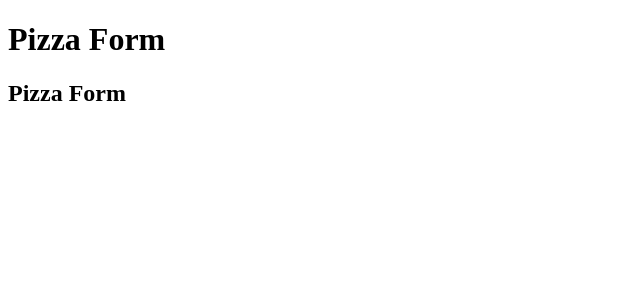
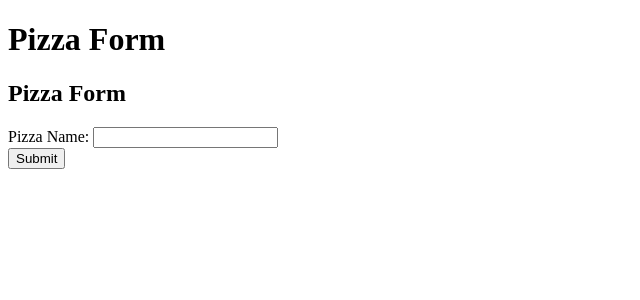
Before and after one commit to JLuppes/PizzaForm, a Flask app: page /pizza in a window 1280 px wide. Shown: the part 68-368 px from the top of the page, without its empty margins (0-640 px from the left). Run offline with Flask 3, Linux system fonts and the light colour scheme.

Commit message:
Add pizza form and success page with route

```diff
--- a/app.py
+++ b/app.py
@@ -1,4 +1,4 @@
-from flask import Flask, render_template
+from flask import Flask, render_template, request
 
 app = Flask(__name__)
 
@@ -7,6 +7,14 @@ def home():
     return render_template('index.html')
 
 
-@app.route('/pizza')
+@app.route('/pizza', methods=["GET", "POST"])
 def pizzaFormPage():
+
+    if request.method == "POST":
+
+        formPizzaName = request.form.get('pizzaName')
+
+
+        return render_template('pizzaSuccess.html', pizzaName=formPizzaName)
+
     return render_template('pizzaForm.html')
--- a/templates/pizzaForm.html
+++ b/templates/pizzaForm.html
@@ -1,6 +1,12 @@
-{% extends "base.html" %}
+{% extends "base.html" %} {% block content %}
+<h2>Pizza Form</h2>
 
+<form method="post">
+  <div>
+    <label for="pizzaName">Pizza Name:</label>
+    <input type="text" id="pizzaName" name="pizzaName" />
+  </div>
+  <button type="submit">Submit</button>
+</form>
 
-{% block content %}
-<h2>Pizza Form</h2>
 {% endblock content %}
```
Also changed, not shown: templates/pizzaSuccess.html (added, +9 -0 lines).
